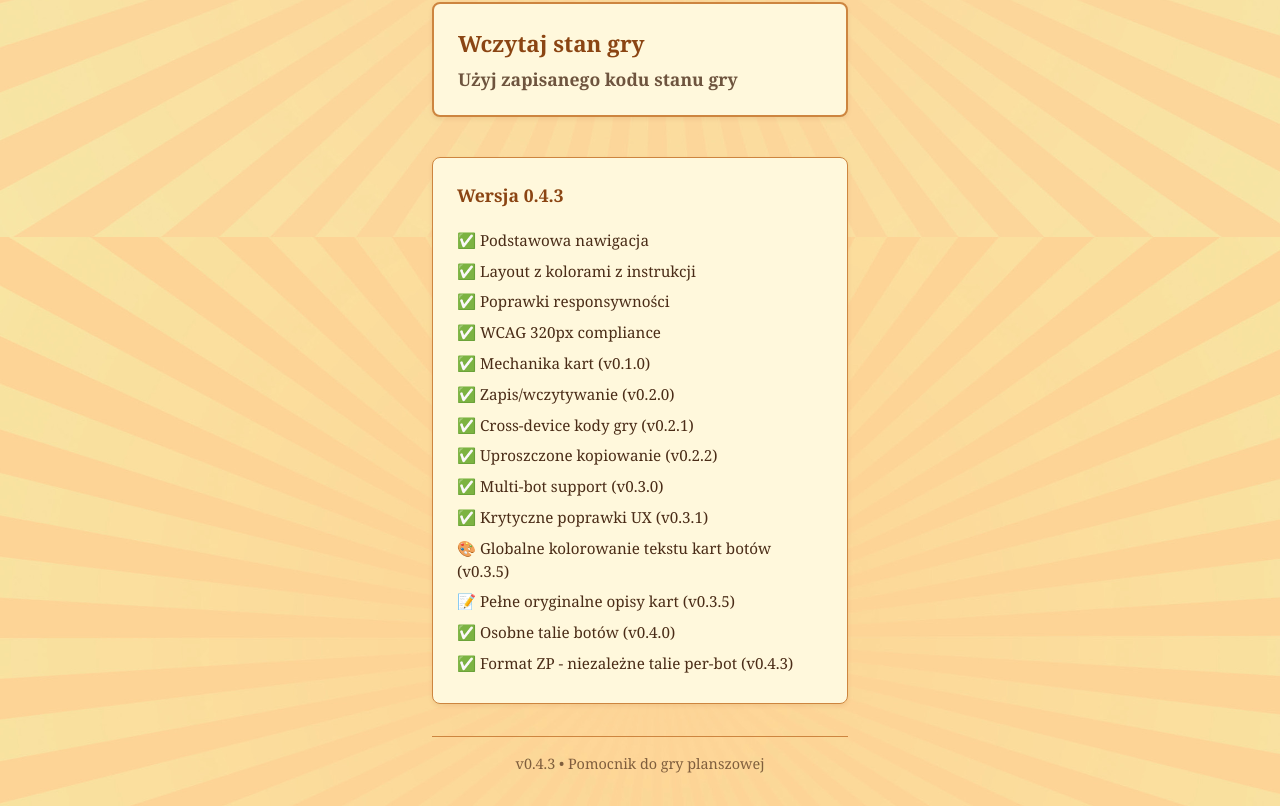
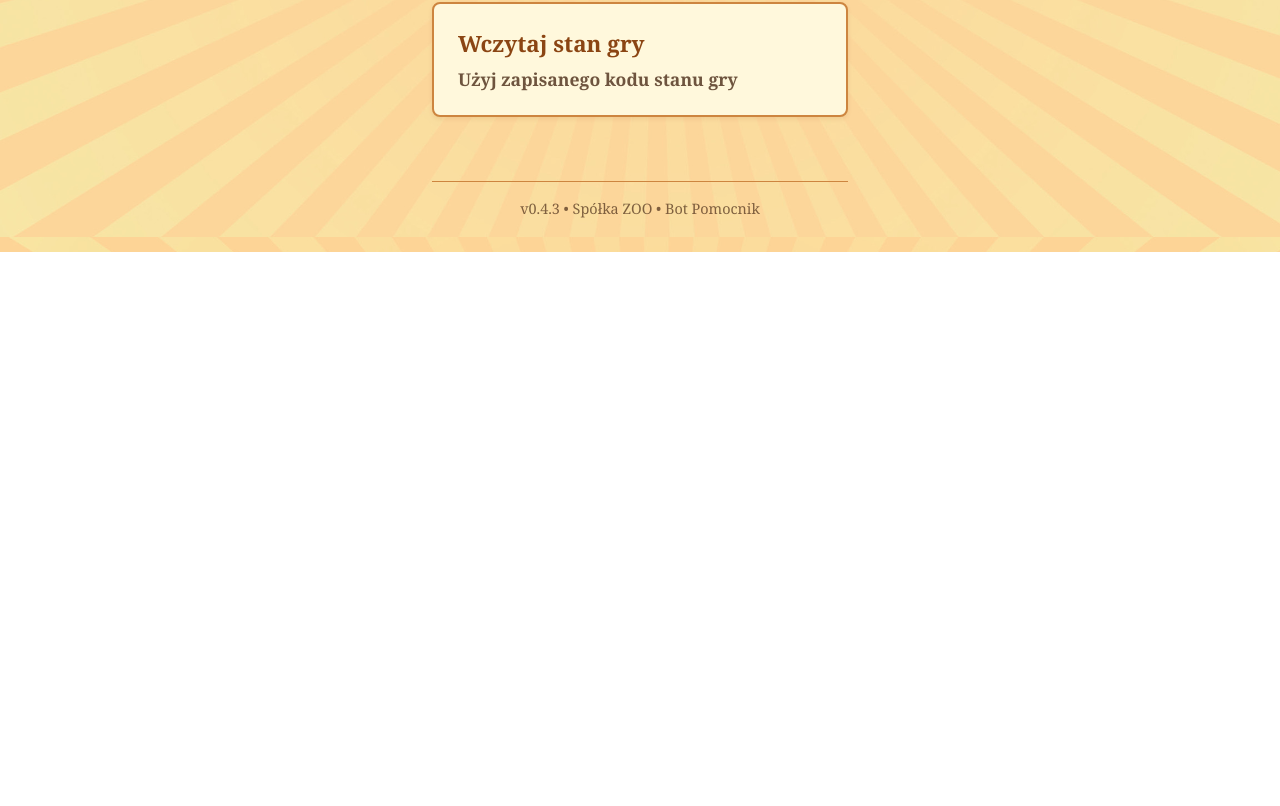
Before and after one commit to lukmarcus/spolka-zoo-bot-pomocnik, a React (Vite) app: page / in a window 1280 px wide. Shown: the part 563-1369 px from the top of the page. After the commit the page ends 815 px from the top, so only its background shows below. Built offline with nearby package versions, Linux system fonts and the light colour scheme.

Commit message:
main screen cleaned from feature versions

```diff
--- a/src/components/Layout.tsx
+++ b/src/components/Layout.tsx
@@ -52,7 +52,7 @@ const Layout: React.FC<LayoutProps> = ({
 
       <footer className={styles.footer}>
         <p className={styles.footerText}>
-          v{packageJson.version} • Pomocnik do gry planszowej
+          v{packageJson.version} • Spółka ZOO • Bot Pomocnik
         </p>
       </footer>
     </div>
--- a/src/pages/Home.module.css
+++ b/src/pages/Home.module.css
@@ -86,37 +86,6 @@
   opacity: 0.8;
 }
 
-.info {
-  margin-top: auto;
-}
-
-.infoCard {
-  background: var(--card-bg);
-  border: 1px solid var(--card-border);
-  border-radius: var(--border-radius);
-  padding: 1.5rem; /* Simplified - will be overridden by media queries */
-  box-shadow: var(--shadow-light);
-  box-sizing: border-box;
-}
-
-.infoCard h4 {
-  color: var(--text-header);
-  margin-bottom: 1rem;
-  font-size: 1.1rem;
-}
-
-.featureList {
-  list-style: none;
-  margin: 0;
-  padding: 0;
-}
-
-.featureList li {
-  color: var(--text-primary);
-  padding: 0.25rem 0;
-  font-size: 0.95rem;
-}
-
 /* Responsiveness */
 @media (min-width: 481px) {
   .heroTitle {
@@ -154,11 +123,4 @@
     width: calc(100% - 0.5rem); /* Leave only 0.25rem margin on each side */
     max-width: none; /* Override any max-width constraints */
   }
-
-  .infoCard {
-    padding: 0.5rem var(--card-padding); /* Use CSS custom property */
-    margin: 0 auto; /* Center the card */
-    width: calc(100% - 0.5rem); /* Leave only 0.25rem margin on each side */
-    max-width: none; /* Override any max-width constraints */
-  }
 }
--- a/src/pages/Home.tsx
+++ b/src/pages/Home.tsx
@@ -5,7 +5,6 @@ import LoadGameModal from "../components/LoadGameModal";
 import { useGame } from "../context/GameContext";
 import type { GameState } from "../types";
 import styles from "./Home.module.css";
-import packageJson from "../../package.json";
 
 const Home: React.FC = () => {
   const navigate = useNavigate();
@@ -65,28 +64,6 @@ const Home: React.FC = () => {
         ))}
       </div>
 
-      <div className={styles.info}>
-        <div className={styles.infoCard}>
-          <h4>Wersja {packageJson.version}</h4>
-          <ul className={styles.featureList}>
-            <li>✅ Podstawowa nawigacja</li>
-            <li>✅ Layout z kolorami z instrukcji</li>
-            <li>✅ Poprawki responsywności</li>
-            <li>✅ WCAG 320px compliance</li>
-            <li>✅ Mechanika kart (v0.1.0)</li>
-            <li>✅ Zapis/wczytywanie (v0.2.0)</li>
-            <li>✅ Cross-device kody gry (v0.2.1)</li>
-            <li>✅ Uproszczone kopiowanie (v0.2.2)</li>
-            <li>✅ Multi-bot support (v0.3.0)</li>
-            <li>✅ Krytyczne poprawki UX (v0.3.1)</li>
-            <li>🎨 Globalne kolorowanie tekstu kart botów (v0.3.5)</li>
-            <li>📝 Pełne oryginalne opisy kart (v0.3.5)</li>
-            <li>✅ Osobne talie botów (v0.4.0)</li>
-            <li>✅ Format ZP - niezależne talie per-bot (v0.4.3)</li>
-          </ul>
-        </div>
-      </div>
-
       <LoadGameModal
         isOpen={isLoadModalOpen}
         onClose={() => setIsLoadModalOpen(false)}
```
